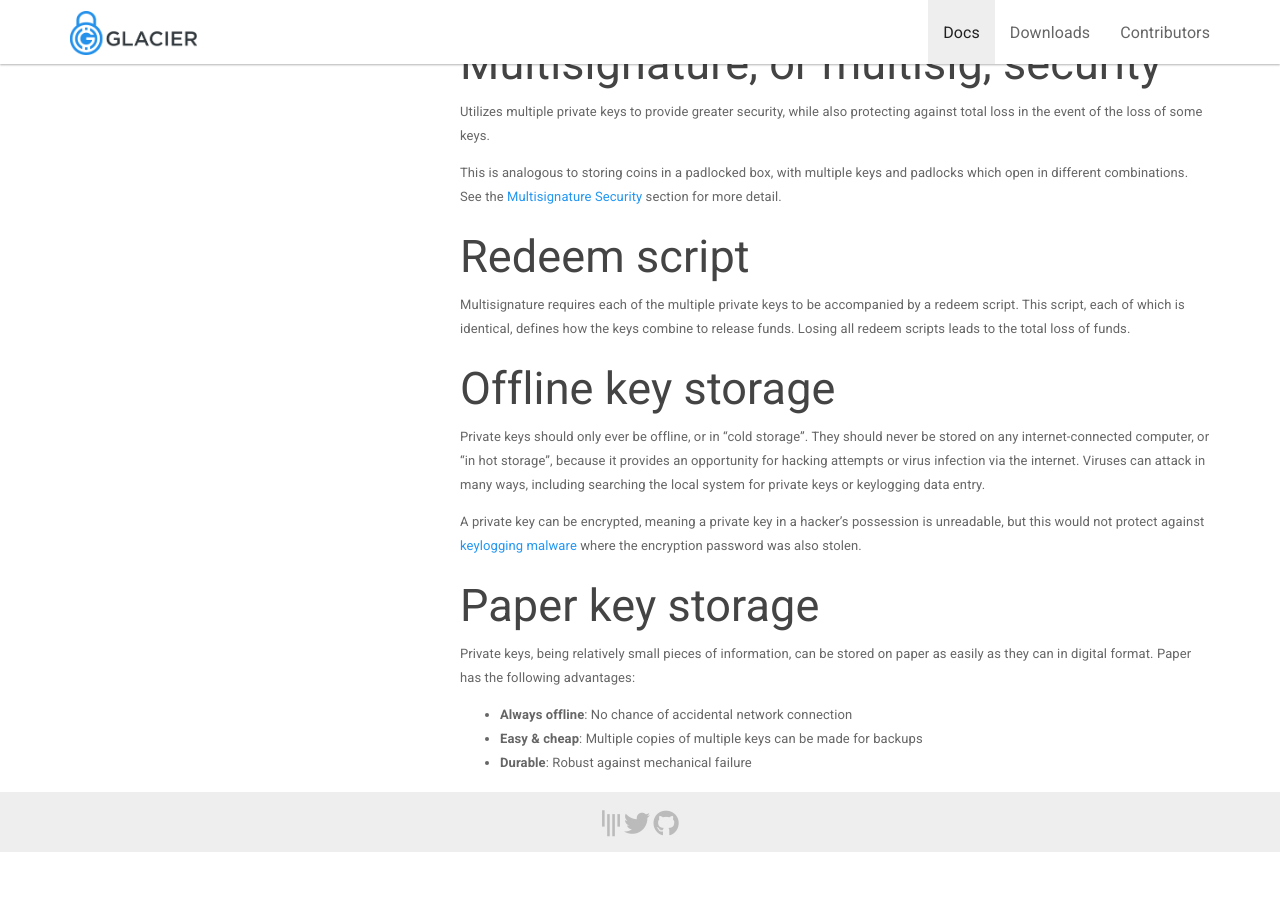
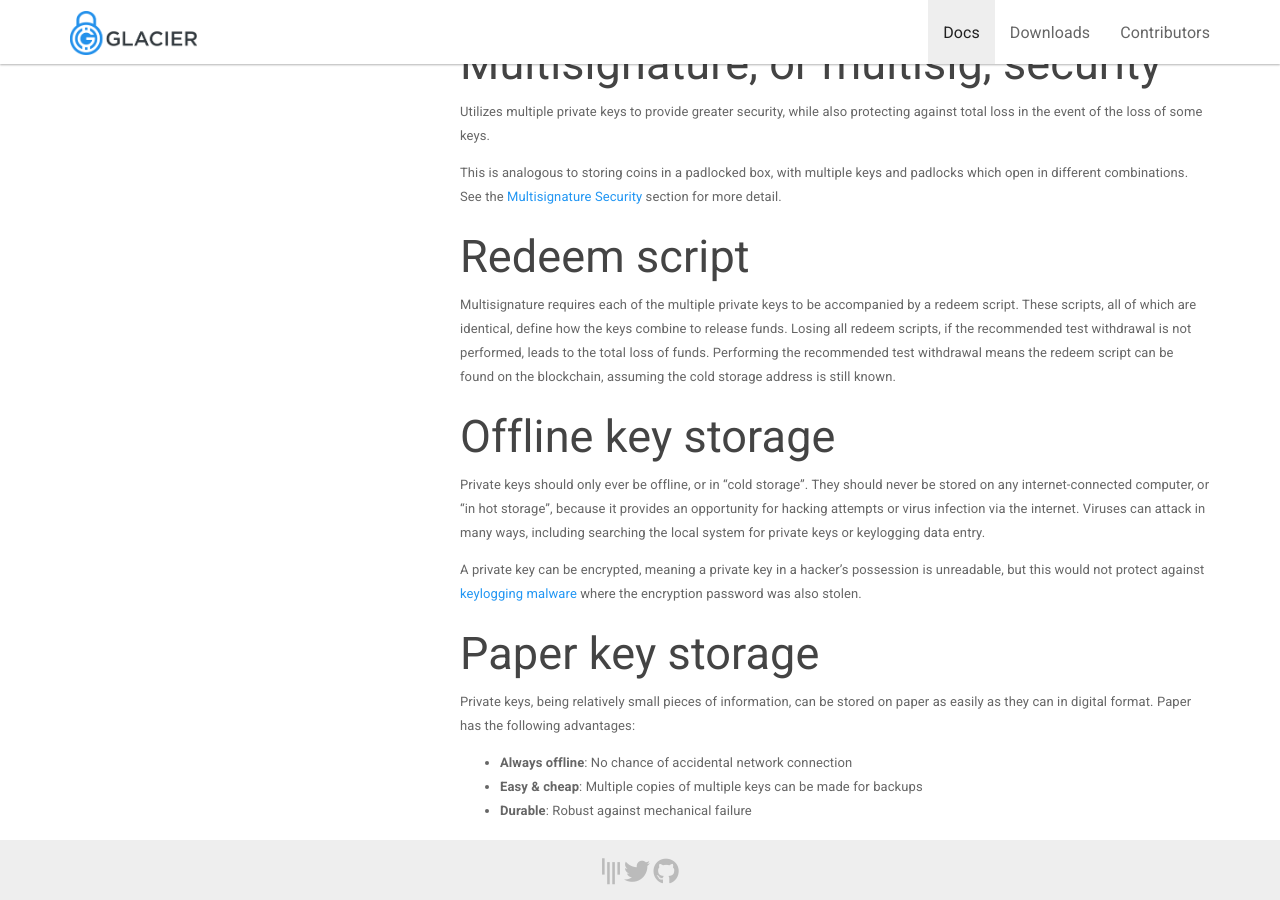
Before and after one commit to GlacierProtocol/glacierprotocol.github.io, a Jekyll site: the page built from _docs/overview/key-concepts.md, in a window 1280 px wide and 900 px high, scrolled down 649 px. Built offline with Jekyll 4.4.1, drawn with Linux system fonts in a browser that asks for light colours; nearby versions of some CDN libraries; before the commit the page ends 1501 px from its top, so only the background shows below that.

Commit message:
Reword, redeem script total loss elaborated on

```diff
--- a/_docs/overview/key-concepts.md
+++ b/_docs/overview/key-concepts.md
@@ -38,8 +38,11 @@ section for more detail.
 ## Redeem script
 
 Multisignature requires each of the multiple private keys to be accompanied by a
-redeem script. This script, each of which is identical, defines how the keys
-combine to release funds. Losing all redeem scripts leads to the total loss of funds.
+redeem script. These scripts, all of which are identical, define how the keys
+combine to release funds. Losing all redeem scripts, if the recommended test
+withdrawal is not performed, leads to the total loss of funds. Performing the
+recommended test withdrawal means the redeem script can be found on the blockchain,
+assuming the cold storage address is still known.
 
 ## Offline key storage
 
```
